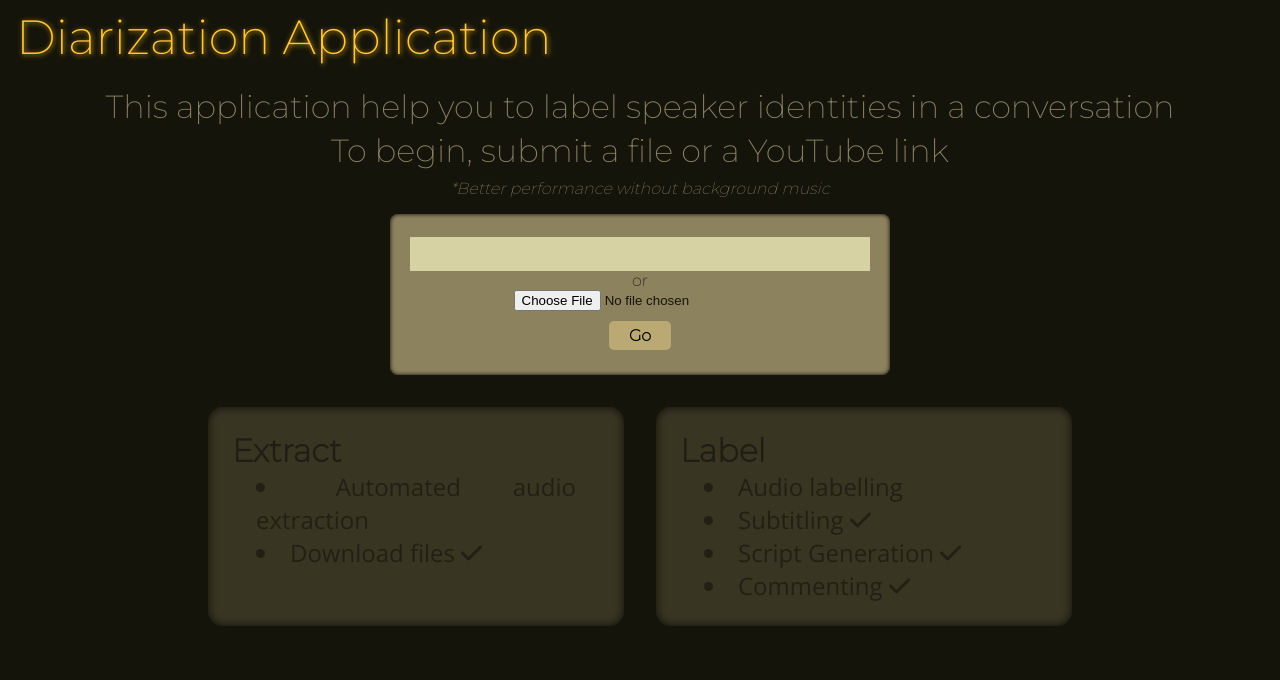
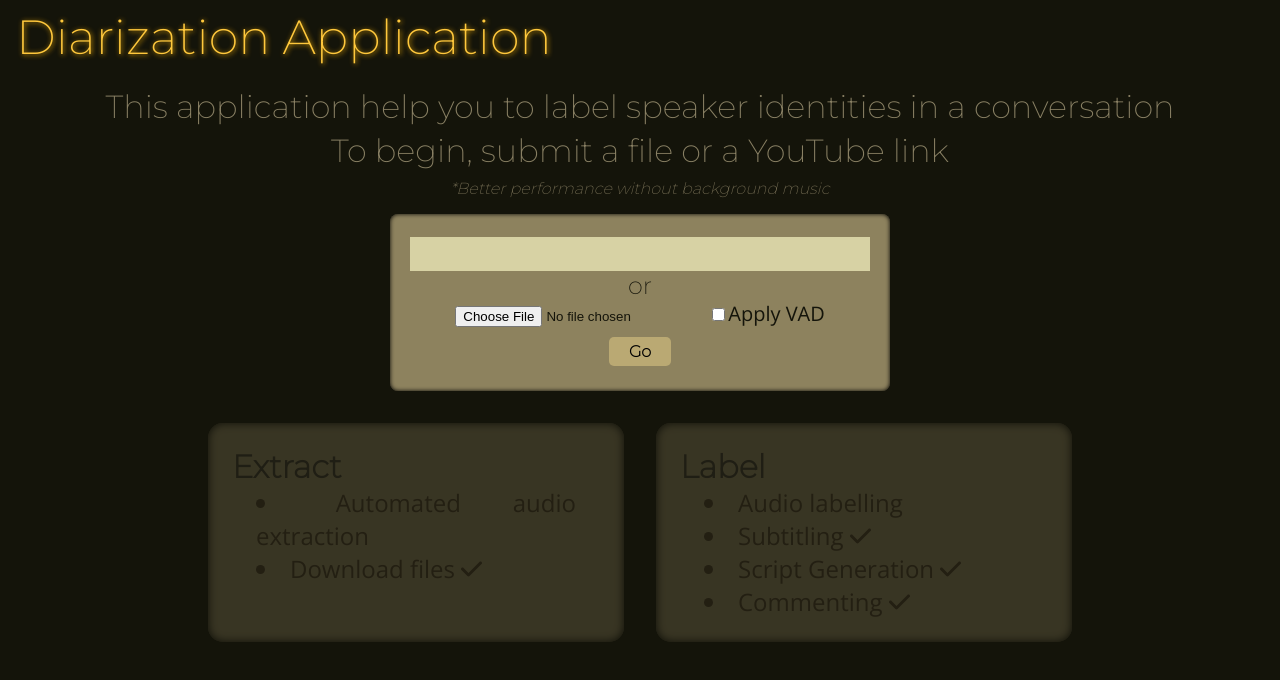
Before and after one commit to iamdickyjai/next-diar, a Next.js app: page / in a window 1280 px wide. Shown: the top 680 px of the page. Built offline with nearby package versions, Linux system fonts and the light colour scheme.

Commit message:
Allows VAD

```diff
--- a/components/navbar.js
+++ b/components/navbar.js
@@ -4,7 +4,6 @@ export default function Navbar() {
   return (
     <div className={styles.container}>
       <div className={styles.title}>Diarization Application</div>
-      {/* <div onClick={testing} className={styles.settingBtn}>Setting</div> */}
     </div>
   )
 }
--- a/next.config.js
+++ b/next.config.js
@@ -1,8 +1,8 @@
 module.exports = {
   distDir: 'build',
   env: {
-    url: "https://api-6rvxylw3fq-de.a.run.app"
-    // url: "http://127.0.0.1:5000"
+    // url: "https://api-6rvxylw3fq-de.a.run.app"
+    url: "http://127.0.0.1:5000"
   }
   // serverRuntimeConfig: {
   //   // Will only be available on the server side
--- a/package.json
+++ b/package.json
@@ -12,7 +12,6 @@
     "@fortawesome/fontawesome-svg-core": "^6.1.1",
     "@fortawesome/free-solid-svg-icons": "^6.1.1",
     "@fortawesome/react-fontawesome": "^0.1.18",
-    "child_process": "^1.0.2",
     "classnames": "^2.3.1",
     "downloadjs": "^1.4.7",
     "next": "12.0.10",
--- a/pages/index.js
+++ b/pages/index.js
@@ -85,6 +85,7 @@ export default function Home() {
 function FileSelection(props) {
   const [link, setLink] = React.useState("");
   const fileRef = React.createRef();
+  const vad = React.useRef();
   const [isFile, setDecision] = React.useState(false);
   const [state, dispatch] = React.useContext(DataContext);
 
@@ -157,6 +158,7 @@ function FileSelection(props) {
 
       const formData = new FormData();
       formData.append("file", audio);
+      formData.append("vad", vad.current.checked);
 
       const response = await fetch(process.env.url, {
         method: "POST",
@@ -198,8 +200,11 @@ function FileSelection(props) {
   return (
     <div className={cn(styles.inputContainer, { [styles.disabled]: disabled })}>
       <input type="text" className={styles.inputUrl} value={link} onChange={chooseLink} />
-      <span>or</span>
-      <input type="file" accept='audio/*' onChange={chooseUpload} ref={fileRef} />
+      <span style={{ 'font-size': '24px' }}>or</span>
+      <div>
+        <input type="file" accept='audio/*' onChange={chooseUpload} ref={fileRef} />
+        <label className={styles.inputOption}><input type="checkbox" ref={vad} />Apply VAD</label>
+      </div>
       <button onClick={submit}>Go</button>
     </div>
   )
--- a/styles/Home.module.css
+++ b/styles/Home.module.css
@@ -56,6 +56,11 @@
   width: 100%;
   padding: 5px 10px;
   margin-top: 8px;
+}
+
+.inputOption {
+  font-family: 'Open Sans', sans-serif;
+  font-size: 1.25rem;
 }
 
 .selectionArea {
```
Also changed, not shown: 1 other file (tests, documents, lock files or other folders).
